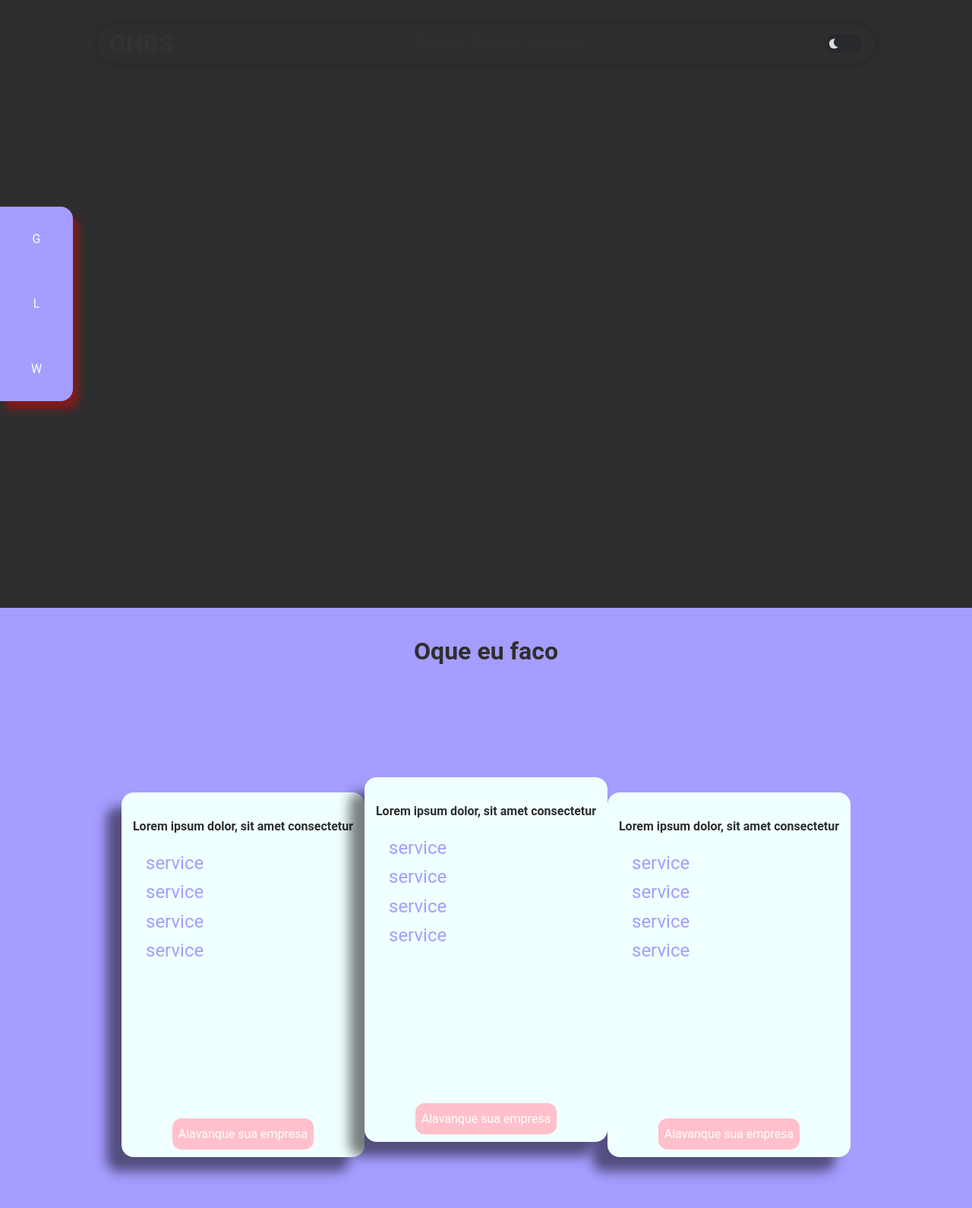
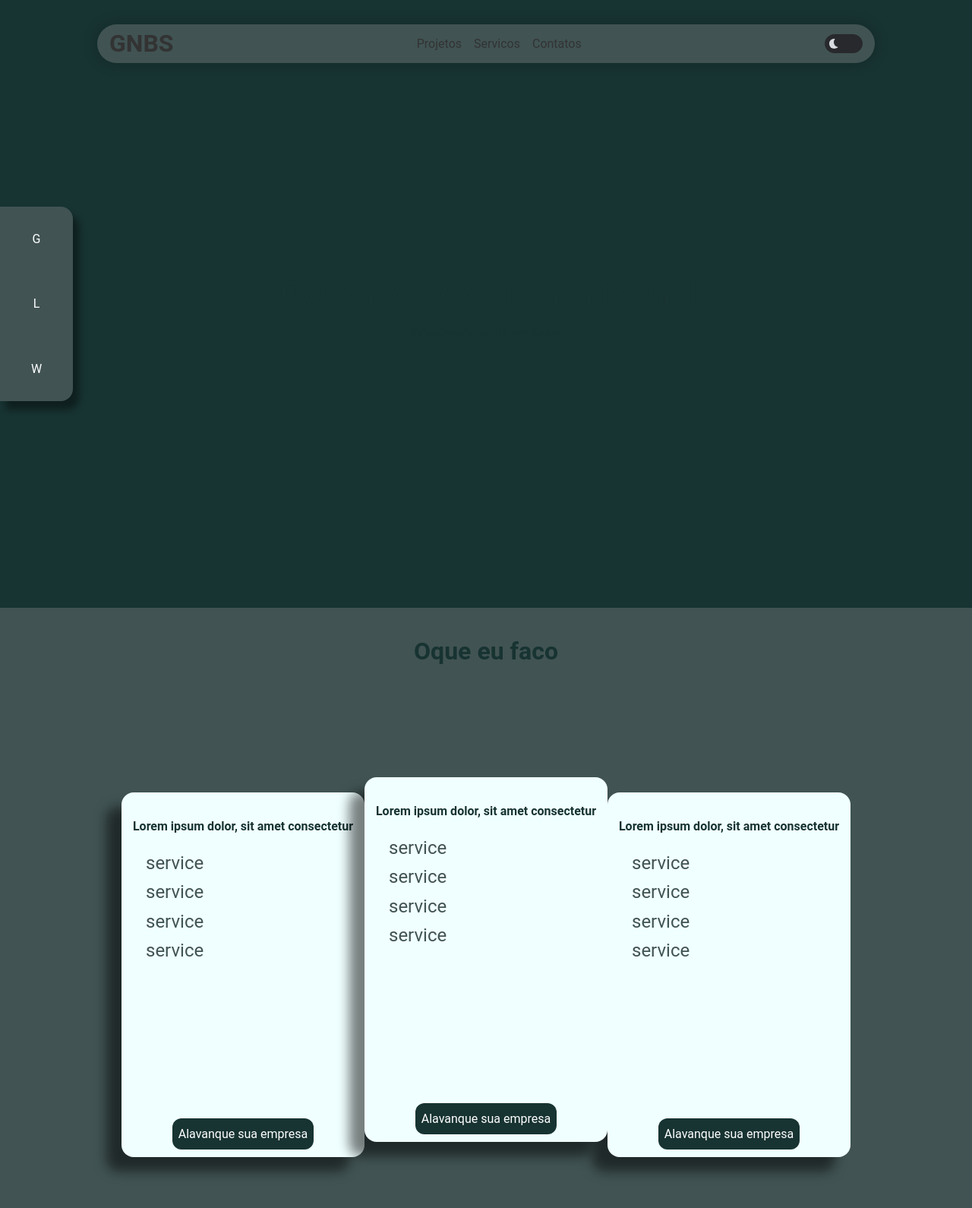
Before and after one commit to GabrielNBS/repository, a React (Create React App) app: page / in a window 1280 px wide. Shown: the top 1590 px of the page at 76% size. Built offline with nearby package versions, Linux system fonts and the light colour scheme.

Commit message:
style: update global color palette

```diff
--- a/src/Components/Button/styles.ts
+++ b/src/Components/Button/styles.ts
@@ -1,8 +1,9 @@
 import styled from 'styled-components'
 
 export const Button = styled.button`
-  background-color: pink;
+  background-color: ${(props) => props.theme.colors.primary};
   color: white;
   padding: 8px;
   border-radius: 12px;
+  cursor: pointer;
 `
--- a/src/Components/Header/styles.ts
+++ b/src/Components/Header/styles.ts
@@ -12,8 +12,8 @@ export const Header = styled.header`
   transform: translateX(-50%);
   top: 2rem;
   align-items: center;
-  background-color: ${(props) => props.theme.colors.primary};
-  box-shadow: 0 0 15px rgba(0, 0, 0, 0.2);
+  background-color: ${(props) => props.theme.colors.secondary};
+  box-shadow: 0 0 20px rgba(0, 0, 0, 0.2);
   z-index: 1;
 
   ul {
--- a/src/Components/SocialNavBar/styles.ts
+++ b/src/Components/SocialNavBar/styles.ts
@@ -9,7 +9,7 @@ export const SocialLinks = styled.aside`
   top: 50%;
   transform: translateY(-50%);
   border-radius: 0 1rem 1rem 0;
-  box-shadow: 8px 11px 10px rgba(250, 0, 0, 0.4);
+  box-shadow: 8px 11px 10px rgba(0, 0, 0, 0.4);
   color: white;
 
   ul {
--- a/src/styles/themes/dark.ts
+++ b/src/styles/themes/dark.ts
@@ -1,7 +1,7 @@
 const darkTheme = {
   colors: {
-    primary: '#2E2E2E',
-    secondary: '#A59DFF',
+    primary: '#173332',
+    secondary: '#415353',
   },
 }
 
```
